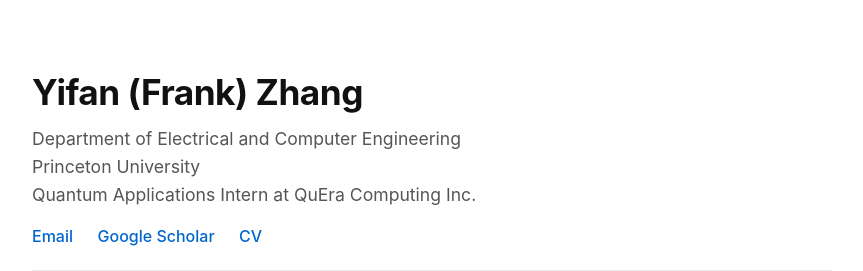
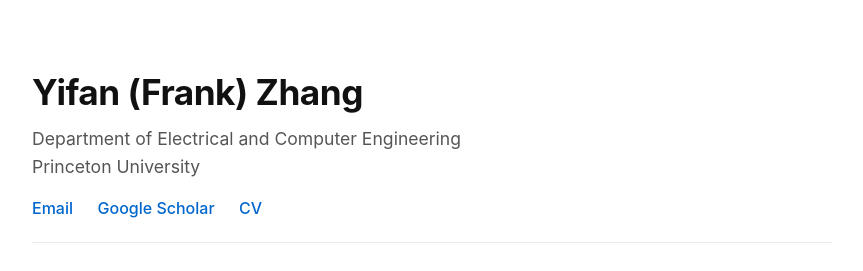
Before and after one commit to zsxqblz/zsxqblz.github.io, a plain HTML site: page index.html in a window 1280 px wide. Shown: the top 271 px of the page, without its empty margins (208-1071 px from the left). Drawn offline with Linux system fonts and the light colour scheme.

Commit message:
Remove QuEra internship from homepage

```diff
--- a/index.html
+++ b/index.html
@@ -166,8 +166,7 @@
             <h1>Yifan (Frank) Zhang</h1>
             <div class="affiliation">
                 Department of Electrical and Computer Engineering<br>
-                Princeton University<br>
-                Quantum Applications Intern at QuEra Computing Inc.
+                Princeton University
             </div>
             <div class="links">
                 <a href="mailto:yz4281@princeton.edu">Email</a>
```
